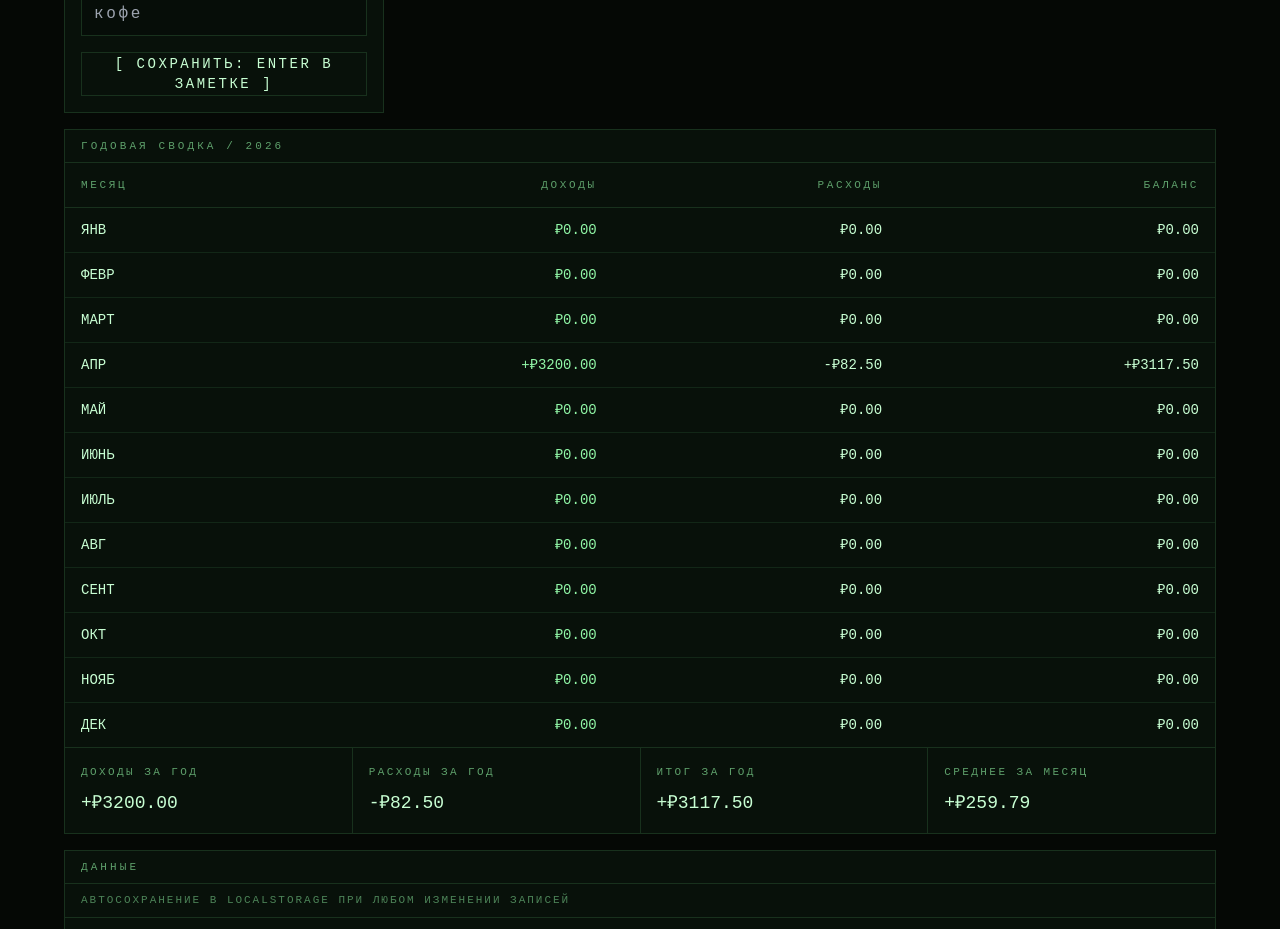
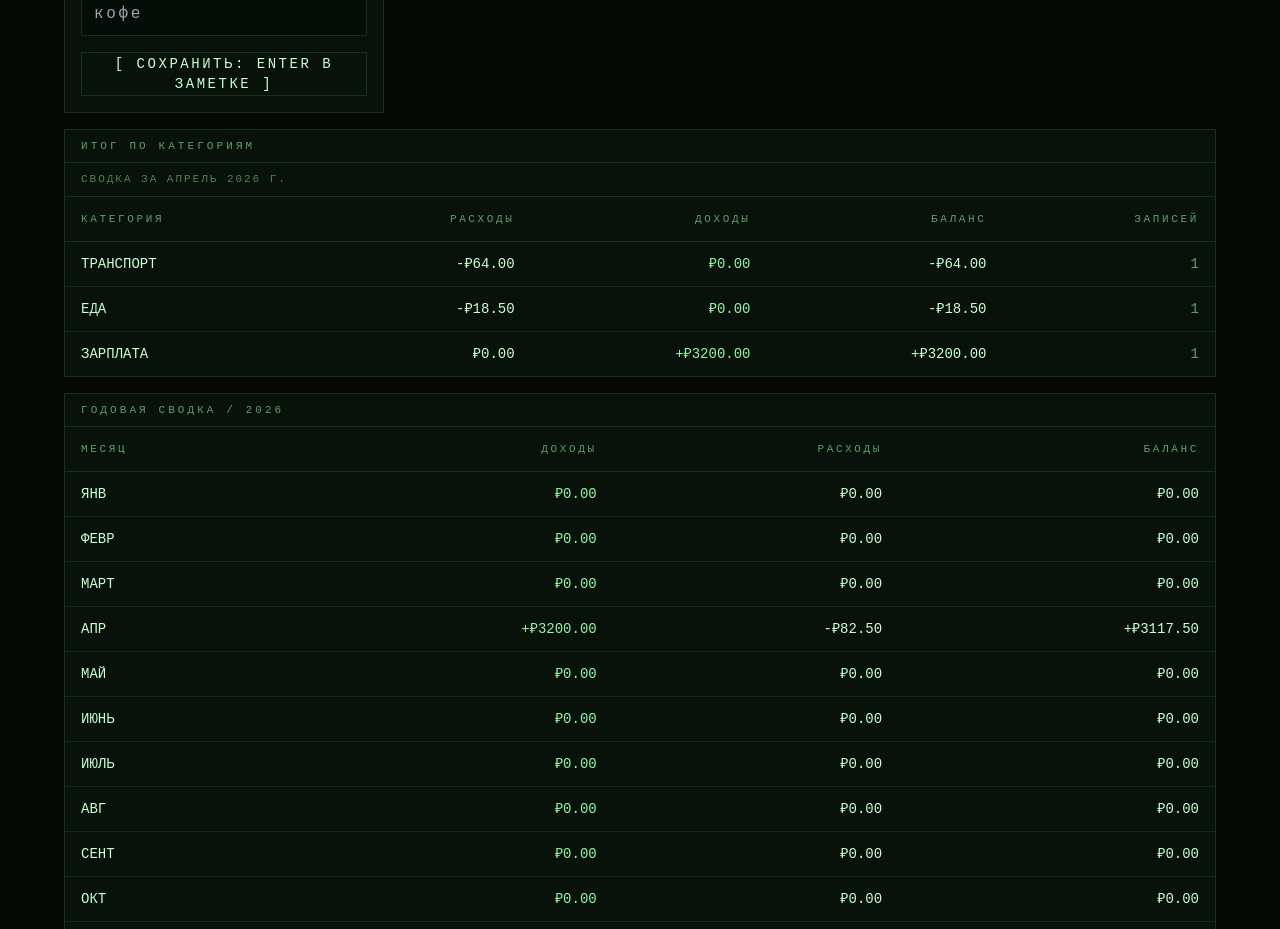
Before and after one commit to vladnapande/expense-terminal-app, a React (Vite) app: page / in a window 1280 px wide. Shown: the part 1120-2049 px from the top of the page. Built offline with nearby package versions, Linux system fonts and the light colour scheme.

Commit message:
Add monthly category summary

```diff
--- a/src/App.jsx
+++ b/src/App.jsx
@@ -2,6 +2,7 @@ import { useEffect, useMemo, useRef, useState } from 'react';
 import ExpenseForm from './components/ExpenseForm';
 import ExpenseTable from './components/ExpenseTable';
 import FiltersBar from './components/FiltersBar';
+import CategorySummary from './components/CategorySummary';
 import DataControls from './components/DataControls';
 import MonthNavigation from './components/MonthNavigation';
 import SummaryPanel from './components/SummaryPanel';
@@ -325,6 +326,46 @@ export default function App() {
     };
   }, [expenses, selectedYear]);
 
+  const categorySummary = useMemo(() => {
+    const grouped = monthEntries.reduce((accumulator, entry) => {
+      const current = accumulator.get(entry.category) || {
+        category: entry.category,
+        income: 0,
+        expense: 0,
+        balance: 0,
+        count: 0,
+      };
+
+      if (entry.type === 'income') {
+        current.income += entry.amount;
+      } else {
+        current.expense += entry.amount;
+      }
+
+      current.balance = current.income - current.expense;
+      current.count += 1;
+      accumulator.set(entry.category, current);
+      return accumulator;
+    }, new Map());
+
+    const rows = Array.from(grouped.values()).sort((left, right) => {
+      if (right.expense !== left.expense) {
+        return right.expense - left.expense;
+      }
+
+      if (right.income !== left.income) {
+        return right.income - left.income;
+      }
+
+      return left.category.localeCompare(right.category);
+    });
+
+    return {
+      monthLabel: selectedMonthLabel,
+      rows,
+    };
+  }, [monthEntries, selectedMonthLabel]);
+
   function handleAddExpense(payload) {
     setExpenses((current) => [normalizeExpense(payload), ...current]);
   }
@@ -417,6 +458,7 @@ export default function App() {
             />
           </div>
         </section>
+        <CategorySummary summary={categorySummary} />
         <YearSummary summary={yearSummary} />
         <DataControls
           dataMessage={dataMessage}
--- /dev/null
+++ b/src/components/CategorySummary.jsx
@@ -0,0 +1,58 @@
+function formatMoney(value) {
+  const sign = value > 0 ? '+' : value < 0 ? '-' : '';
+  return `${sign}₽${Math.abs(value).toFixed(2)}`;
+}
+
+export default function CategorySummary({ summary }) {
+  return (
+    <section className="overflow-hidden border border-terminal-line bg-terminal-panel">
+      <div className="border-b border-terminal-line px-4 py-2 text-[11px] uppercase tracking-[0.28em] text-terminal-muted">
+        итог по категориям
+      </div>
+      <div className="border-b border-terminal-line px-4 py-2 text-[11px] uppercase tracking-[0.18em] text-terminal-muted/80">
+        сводка за {summary.monthLabel}
+      </div>
+      <div className="overflow-x-auto">
+        <table className="min-w-full border-collapse text-sm">
+          <thead className="text-left text-[11px] uppercase tracking-[0.24em] text-terminal-muted">
+            <tr className="border-b border-terminal-line">
+              <th className="px-4 py-3 font-normal">категория</th>
+              <th className="px-4 py-3 font-normal text-right">расходы</th>
+              <th className="px-4 py-3 font-normal text-right">доходы</th>
+              <th className="px-4 py-3 font-normal text-right">баланс</th>
+              <th className="px-4 py-3 font-normal text-right">записей</th>
+            </tr>
+          </thead>
+          <tbody>
+            {summary.rows.length === 0 ? (
+              <tr>
+                <td
+                  colSpan="5"
+                  className="px-4 py-10 text-center uppercase tracking-[0.18em] text-terminal-muted"
+                >
+                  нет данных за выбранный месяц
+                </td>
+              </tr>
+            ) : (
+              summary.rows.map((row) => (
+                <tr key={row.category} className="border-b border-terminal-line/70 last:border-b-0">
+                  <td className="px-4 py-3 uppercase text-terminal-strong">{row.category}</td>
+                  <td className="px-4 py-3 text-right text-terminal-strong">
+                    {formatMoney(-row.expense)}
+                  </td>
+                  <td className="px-4 py-3 text-right text-terminal-text">
+                    {formatMoney(row.income)}
+                  </td>
+                  <td className="px-4 py-3 text-right text-terminal-strong">
+                    {formatMoney(row.balance)}
+                  </td>
+                  <td className="px-4 py-3 text-right text-terminal-muted">{row.count}</td>
+                </tr>
+              ))
+            )}
+          </tbody>
+        </table>
+      </div>
+    </section>
+  );
+}
```
Also changed, not shown: 1 other file (tests, documents, lock files or other folders).
